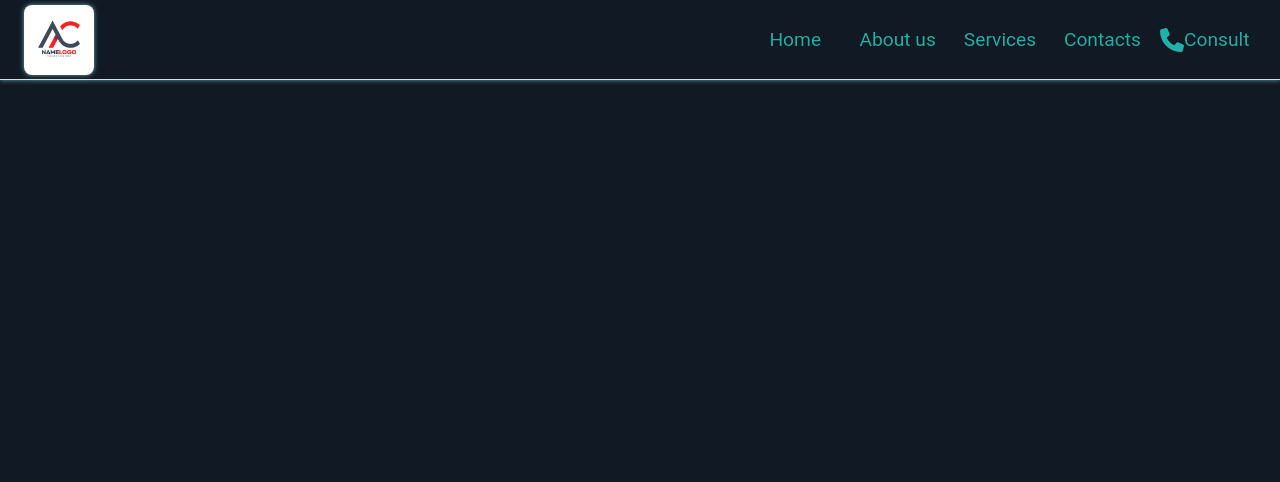
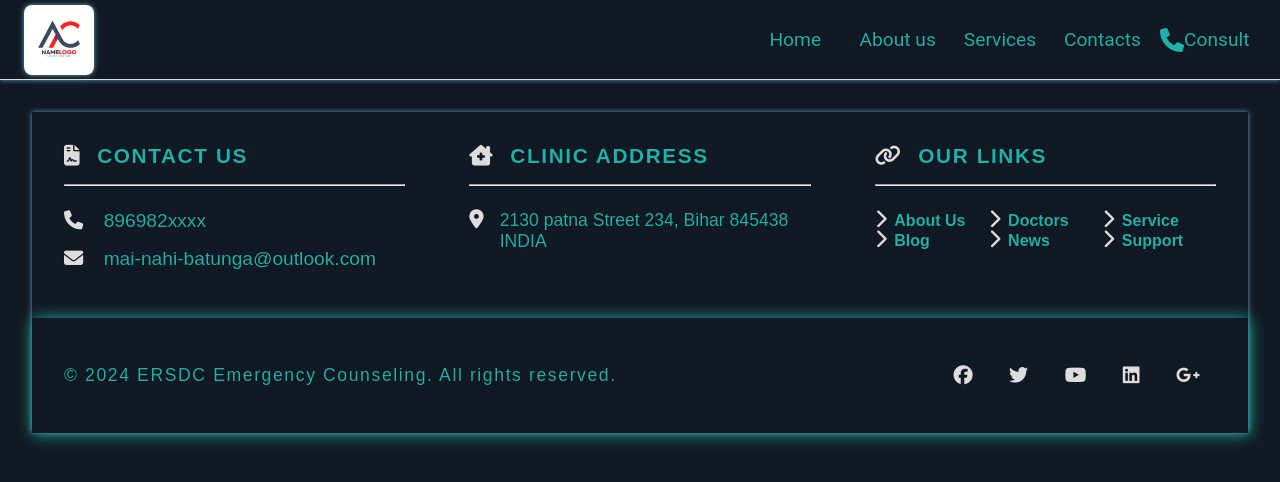
Before and after one commit to behan05/counseling-site, a website: page public/templates/about.html in a window 1280 px wide. Drawn offline with Linux system fonts and the light colour scheme; files whose address does not match are found by name.

```diff
--- a/public/templates/about.html
+++ b/public/templates/about.html
@@ -5,7 +5,7 @@
     <meta charset="UTF-8">
     <meta name="viewport" content="width=device-width, initial-scale=1.0">
     <title>About</title>
-    <link rel="stylesheet" href="/public//assets/css/style.css">
+    <link rel="stylesheet" href="/public/assets/css/style.css">
 
     <!-- Tab Icon link -->
     <link rel="icon" type="image/png" sizes="100x100" href="../../src/assets/images/icons/icons-doctor.png">
@@ -25,7 +25,7 @@
                 <a href="#"><img src="../../src/assets/images/icons/logo.jpg" alt="lolo"></a>
             </div>
             <div class="container__menu">
-                <a href="./index.html" class="home">Home</a>
+                <a href="../../index.html" class="home">Home</a>
                 <a href="#">About us</a>
                 <a href="#">Services</a>
                 <a href="#">Contacts</a>
@@ -37,6 +37,70 @@
         <!-- End header section -->
         <!-- ************************************************************* -->
 
+        <!-- Start Footer Section -->
+        <footer>
+            <div class="box box1">
+                <h4><i class="fa-solid fa-file-contract"></i><span>CONTACT US</span></h4>
+                <hr>
+                <div class="contact">
+                    <i class="fa-solid fa-phone"></i>
+                    <span><b>896982xxxx</b></span>
+                </div>
+                <div class="email">
+                    <i class="fa-solid fa-envelope"></i>
+                    <span>mai-nahi-batunga@outlook.com</span>
+                </div>
+            </div>
+            <div class="box box2">
+                <h4> <i class="fa-solid fa-house-chimney-medical"></i><span>CLINIC ADDRESS</span></h4>
+                <hr>
+                <div class="address">
+                    <i class="fa-solid fa-location-dot"></i>
+                    <p>2130 patna Street 234, Bihar 845438 INDIA</p>
+                </div>
+            </div>
+            <div class="box box3">
+                <h4><i class="fa-solid fa-link"></i><span>OUR LINKS</span></h4>
+                <hr>
+                <div class="links">
+                    <div class="link1">
+                        <i class="fa-solid fa-chevron-right"></i>
+                        <span>About Us</span>
+                    </div>
+                    <div class="link2">
+                        <i class="fa-solid fa-chevron-right"></i>
+                        <span>Doctors</span>
+                    </div>
+                    <div class="link3">
+                        <i class="fa-solid fa-chevron-right"></i>
+                        <span>Service</span>
+                    </div>
+                    <div class="link4">
+                        <i class="fa-solid fa-chevron-right"></i>
+                        <span>Blog</span>
+                    </div>
+                    <div class="link5">
+                        <i class="fa-solid fa-chevron-right"></i>
+                        <span>News</span>
+                    </div>
+                    <div class="link6">
+                        <i class="fa-solid fa-chevron-right"></i>
+                        <span>Support</span>
+                    </div>
+                </div>
+            </div>
+            <div class="box box4">
+                <p>&copy; 2024 ERSDC Emergency Counseling. All rights reserved.</p>
+                <div class="social-icons">
+                    <a href="#"><i class="fa-brands fa-facebook"></i></a>
+                    <a href="#"><i class="fa-brands fa-twitter"></i></a>
+                    <a href="#"><i class="fa-brands fa-youtube"></i></a>
+                    <a href="#"><i class="fa-brands fa-linkedin"></i></a>
+                    <a href="#"><i class="fa-brands fa-google-plus-g"></i></a>
+                </div>
+            </div>
+        </footer>
+        <!-- End Footer Section -->
 
 
         <script type="module" src="/public/assets/js/script.js"></script>
```
Also changed, not shown: index.html (+3 -2 lines).
